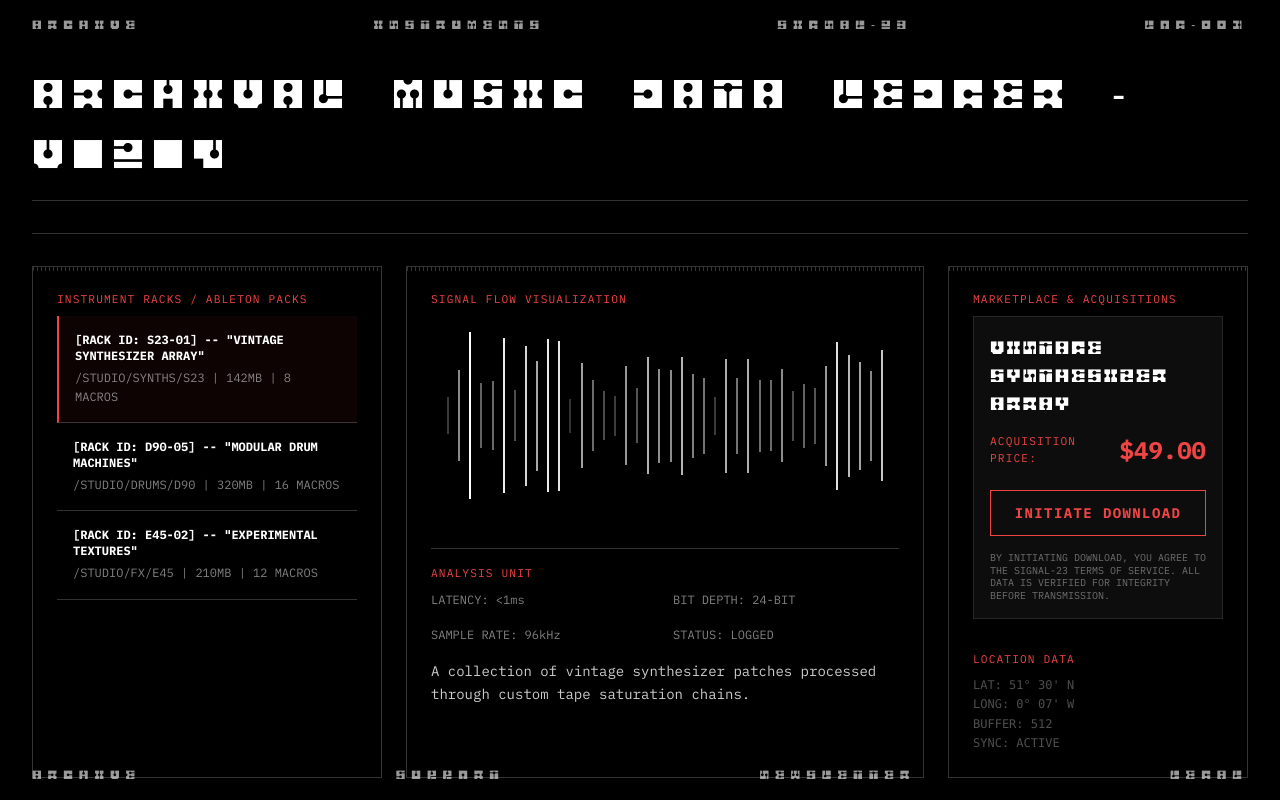
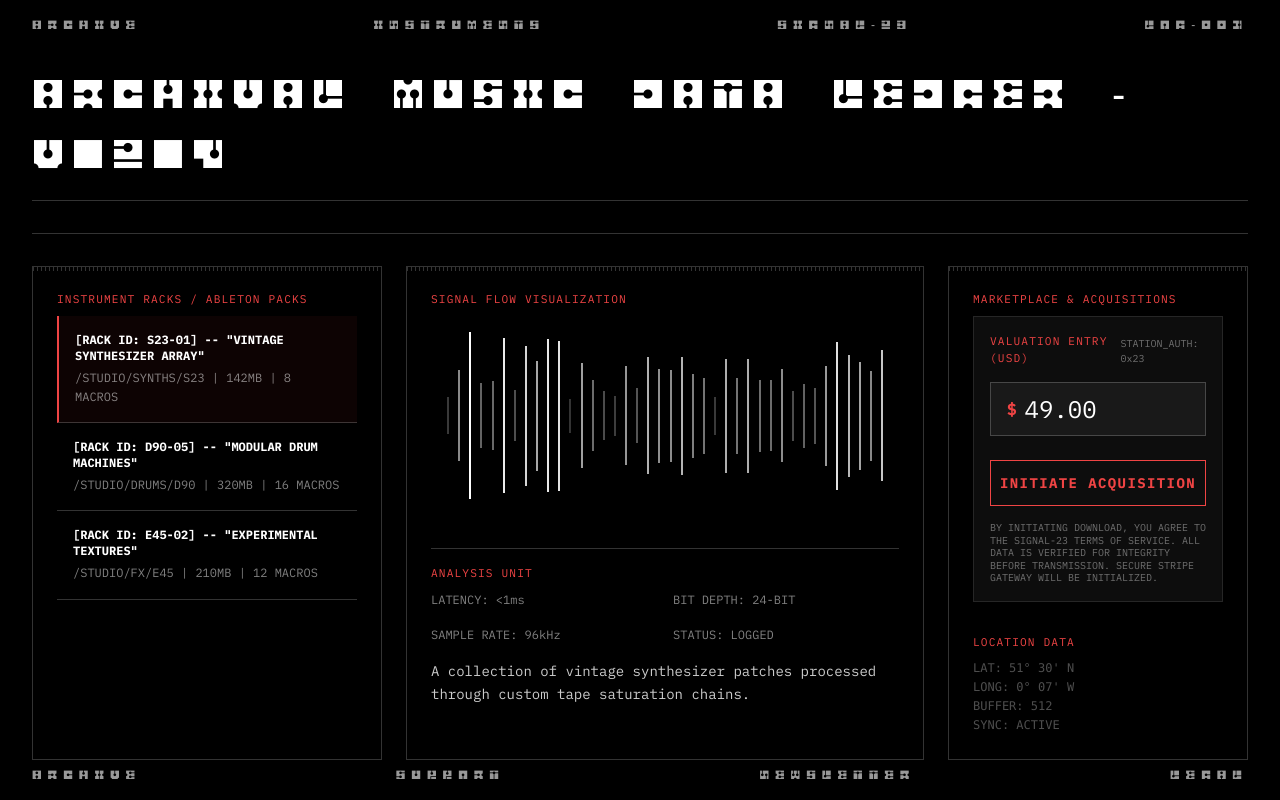
Before and after one commit to Glenn-Harless/signal-23-website, a React app: page /instruments in a window 1280 px wide. Built offline with nearby package versions, Linux system fonts and the light colour scheme.

Commit message:
mobile working

```diff
--- a/src/components/Instruments/InstrumentsPage.tsx
+++ b/src/components/Instruments/InstrumentsPage.tsx
@@ -1,5 +1,6 @@
-import React, { useState, useEffect } from 'react';
+import React, { useState, useEffect, useRef } from 'react';
 import '../../styles/instruments.css';
+import { PricePoint } from './PricePoint';
 
 interface AbletonPack {
     id: string;
@@ -80,11 +81,46 @@
 export const InstrumentsPage: React.FC = () => {
     const [selectedPack, setSelectedPack] = useState<AbletonPack>(MOCK_PACKS[0]);
     const [flicker, setFlicker] = useState(false);
+    const [checkoutState, setCheckoutState] = useState<'IDLE' | 'LOADING' | 'SUCCESS'>('IDLE');
+    const acquisitionRef = useRef<HTMLDivElement>(null);
+
+    // Ensure body is scrollable on this page
+    useEffect(() => {
+        document.body.style.overflow = 'auto';
+        document.documentElement.style.overflow = 'auto';
+        // Remove any common scroll lock classes if they exist
+        document.body.classList.remove('antigravity-scroll-lock');
+        return () => {
+            document.body.style.overflow = '';
+            document.documentElement.style.overflow = '';
+        };
+    }, []);
 
     const handlePackSelect = (pack: AbletonPack) => {
+        setCheckoutState('IDLE');
         setFlicker(true);
         setSelectedPack(pack);
         setTimeout(() => setFlicker(false), 200);
+
+        // Scroll to acquisition panel on mobile
+        if (window.innerWidth <= 1024) {
+            setTimeout(() => {
+                acquisitionRef.current?.scrollIntoView({ behavior: 'smooth' });
+            }, 100);
+        }
+    };
+
+    const handleInitiateCheckout = async (amount: number) => {
+        setCheckoutState('LOADING');
+        console.log(`Initializing checkout for ${selectedPack.title} at $${amount}`);
+
+        // Simulate network delay for Stripe session creation
+        await new Promise(resolve => setTimeout(resolve, 2000));
+
+        // In a real implementation, we would redirect here:
+        // window.location.href = checkoutUrl;
+
+        setCheckoutState('SUCCESS');
     };
 
     return (
@@ -143,23 +179,45 @@
                     </div>
 
                     {/* Panel 3: Acquisition */}
-                    <div className="ledger-panel">
+                    <div className="ledger-panel" ref={acquisitionRef}>
                         <span className="ledger-label">MARKETPLACE & ACQUISITIONS</span>
-                        <div className="bg-white/5 p-4 border border-white/10">
-                            <div className="text-lg mb-4 text-white font-neo-brutalist tracking-widest uppercase">
-                                {selectedPack.title}
+
+                        {checkoutState === 'IDLE' && (
+                            <PricePoint
+                                key={selectedPack.id}
+                                initialPrice={selectedPack.price}
+                                onInitiateCheckout={handleInitiateCheckout}
+                            />
+                        )}
+
+                        {checkoutState === 'LOADING' && (
+                            <div className="bg-white/5 p-8 border border-white/10 flex flex-col items-center justify-center animate-pulse">
+                                <div className="text-red-500 font-mono text-sm mb-4">TRANSMITTING DATA...</div>
+                                <div className="w-12 h-12 border-2 border-red-500 border-t-transparent rounded-full animate-spin" />
                             </div>
-                            <div className="flex justify-between items-end mb-6">
-                                <span className="ledger-label p-0 m-0">ACQUISITION PRICE:</span>
-                                <span className="text-2xl text-red-500 font-bold">{selectedPack.id === 'S23-01' ? '$49.00' : selectedPack.id === 'D90-05' ? '$29.00' : '$19.00'}</span>
+                        )}
+
+                        {checkoutState === 'SUCCESS' && (
+                            <div className="bg-red-500/10 p-6 border border-red-500 flex flex-col items-center text-center">
+                                <div className="text-red-500 font-neo-brutalist text-xl mb-4 tracking-widest">DATA PACKET DECODED</div>
+                                <div className="text-xs opacity-70 mb-6 font-mono">
+                                    VERIFICATION COMPLETE. DOWNLOAD LINK GENERATED FOR:<br />
+                                    {selectedPack.title}
+                                </div>
+                                <button
+                                    className="w-full py-3 bg-red-500 text-white font-bold uppercase tracking-widest text-sm hover:bg-red-600 transition-colors"
+                                    onClick={() => alert(`Simulated Download of ${selectedPack.id}`)}
+                                >
+                                    GET ARCHIVE
+                                </button>
+                                <button
+                                    className="mt-4 text-[10px] uppercase underline opacity-40 hover:opacity-100"
+                                    onClick={() => setCheckoutState('IDLE')}
+                                >
+                                    RETURN TO MARKETPLACE
+                                </button>
                             </div>
-                            <button className="w-full py-3 border border-red-500 text-red-500 hover:bg-red-500 hover:text-white transition-colors uppercase tracking-widest text-sm font-bold">
-                                INITIATE DOWNLOAD
-                            </button>
-                            <div className="mt-4 text-[10px] opacity-40 leading-tight">
-                                BY INITIATING DOWNLOAD, YOU AGREE TO THE SIGNAL-23 TERMS OF SERVICE. ALL DATA IS VERIFIED FOR INTEGRITY BEFORE TRANSMISSION.
-                            </div>
-                        </div>
+                        )}
 
                         <div className="mt-8">
                             <span className="ledger-label">LOCATION DATA</span>
--- /dev/null
+++ b/src/components/Instruments/PricePoint.tsx
@@ -0,0 +1,57 @@
+import React, { useState } from 'react';
+
+interface PricePointProps {
+    initialPrice: string;
+    onInitiateCheckout: (amount: number) => void;
+}
+
+export const PricePoint: React.FC<PricePointProps> = ({ initialPrice, onInitiateCheckout }) => {
+    const [amount, setAmount] = useState<string>(initialPrice.replace('$', ''));
+    const [isHovered, setIsHovered] = useState(false);
+
+    const handleAmountChange = (e: React.ChangeEvent<HTMLInputElement>) => {
+        const value = e.target.value.replace(/[^0-9.]/g, '');
+        setAmount(value);
+    };
+
+    const handleCheckout = () => {
+        const numericAmount = parseFloat(amount) || 0;
+        onInitiateCheckout(numericAmount);
+    };
+
+    return (
+        <div className="bg-white/5 p-4 border border-white/10">
+            <div className="flex justify-between items-end mb-4">
+                <span className="ledger-label p-0 m-0">VALUATION ENTRY (USD)</span>
+                <span className="text-[10px] opacity-40">STATION_AUTH: 0x23</span>
+            </div>
+
+            <div className="price-input-container">
+                <span className="currency-symbol">$</span>
+                <input
+                    type="text"
+                    className="value-entry"
+                    value={amount}
+                    onChange={handleAmountChange}
+                    placeholder="0.00"
+                />
+            </div>
+
+            <button
+                className="w-full py-3 border border-red-500 text-red-500 hover:bg-red-500 hover:text-white transition-colors uppercase tracking-widest text-sm font-bold relative overflow-hidden"
+                onMouseEnter={() => setIsHovered(true)}
+                onMouseLeave={() => setIsHovered(false)}
+                onClick={handleCheckout}
+            >
+                <span className="relative z-10">INITIATE ACQUISITION</span>
+                {isHovered && (
+                    <div className="absolute inset-0 bg-red-500/10 animate-pulse" />
+                )}
+            </button>
+
+            <div className="mt-4 text-[10px] opacity-40 leading-tight">
+                BY INITIATING DOWNLOAD, YOU AGREE TO THE SIGNAL-23 TERMS OF SERVICE. ALL DATA IS VERIFIED FOR INTEGRITY BEFORE TRANSMISSION. SECURE STRIPE GATEWAY WILL BE INITIALIZED.
+            </div>
+        </div>
+    );
+};
--- a/src/components/Terminal/useTerminal.ts
+++ b/src/components/Terminal/useTerminal.ts
@@ -26,7 +26,7 @@
   { name: 'SOUNDCLOUD', url: 'https://soundcloud.com/signal-23' },
   { name: 'BANDCAMP', url: 'https://signal-23.bandcamp.com/' },
   { name: 'INSTAGRAM', url: 'https://www.instagram.com/signal23music/' },
-  { name: 'HYPERFOLLOW // PIECES', url: 'https://distrokid.com/hyperfollow/signal23/pieces' },
+  { name: 'HYPERFOLLOW // PILLARS', url: 'https://distrokid.com/hyperfollow/signal23/pillars' },
 ];
 
 const MENU_ITEMS: TerminalMenuItem[] = [
@@ -272,8 +272,8 @@
         { type: 'warning', content: 'OPERATOR CREDENTIALS NOT FOUND' },
         { type: 'warning', content: 'SOME PERMISSIONS RESTRICTED' },
         { type: 'separator', content: '---------------------------' },
-        { type: 'system', content: 'AUX RELAY UNLOCKED: PIECES SIGNAL' },
-        { type: 'link', content: ' HYPERFOLLOW // PIECES' },
+        { type: 'system', content: 'AUX RELAY UNLOCKED: PILLARS SIGNAL' },
+        { type: 'link', content: ' HYPERFOLLOW // PILLARS' },
       ],
       clear: async () => {
         stopScan();
--- a/src/styles/instruments.css
+++ b/src/styles/instruments.css
@@ -34,8 +34,13 @@
   z-index: 50;
 }
 
-.rhythmic-nav.top { top: 0; }
-.rhythmic-nav.bottom { bottom: 0; }
+.rhythmic-nav.top {
+  top: 0;
+}
+
+.rhythmic-nav.bottom {
+  bottom: 0;
+}
 
 /* Grid System */
 .ledger-grid {
@@ -64,13 +69,11 @@
   left: 0;
   width: 100%;
   height: 4px;
-  background: repeating-linear-gradient(
-    90deg,
-    var(--ledger-border),
-    var(--ledger-border) 1px,
-    transparent 1px,
-    transparent 4px
-  );
+  background: repeating-linear-gradient(90deg,
+      var(--ledger-border),
+      var(--ledger-border) 1px,
+      transparent 1px,
+      transparent 4px);
 }
 
 /* Typography */
@@ -147,14 +150,101 @@
   user-select: none;
 }
 
+/* Price & Acquisition */
+.price-input-container {
+  display: flex;
+  align-items: center;
+  gap: 0.5rem;
+  background: rgba(255, 255, 255, 0.05);
+  border: 0.5px solid var(--ledger-border);
+  padding: 0.5rem 1rem;
+  margin-bottom: 1.5rem;
+}
+
+.price-input-container:focus-within {
+  border-color: var(--ledger-data-red);
+}
+
+.currency-symbol {
+  color: var(--ledger-data-red);
+  font-weight: bold;
+}
+
+.value-entry {
+  background: transparent;
+  border: none;
+  color: white;
+  font-family: 'IBM Plex Mono', monospace;
+  font-size: 1.5rem;
+  width: 100%;
+  outline: none;
+}
+
+.value-entry::placeholder {
+  opacity: 0.2;
+}
+
 /* Animations */
 @keyframes ledger-flicker {
-  0% { opacity: 0.9; }
-  5% { opacity: 0.8; }
-  10% { opacity: 1; }
-  100% { opacity: 1; }
+  0% {
+    opacity: 0.9;
+  }
+
+  5% {
+    opacity: 0.8;
+  }
+
+  10% {
+    opacity: 1;
+  }
+
+  100% {
+    opacity: 1;
+  }
 }
 
 .ledger-flicker-active {
   animation: ledger-flicker 0.2s infinite;
 }
+
+/* Mobile Responsiveness */
+@media (max-width: 1024px) {
+  .ledger-grid {
+    grid-template-columns: 1fr;
+    height: auto;
+    overflow: visible;
+  }
+
+  .ledger-panel {
+    border-bottom: 0.5px solid var(--ledger-border);
+    margin-bottom: 1rem;
+    height: auto;
+    overflow: visible;
+  }
+
+  .ledger-h1 {
+    font-size: 1.5rem;
+    letter-spacing: 0.1em;
+  }
+
+  .archival-ledger-container {
+    padding: 1rem;
+  }
+
+  .rhythmic-nav {
+    padding: 0.5rem 1rem;
+    font-size: 0.6rem;
+    background: black;
+    /* Solid background for legibility when floating over content */
+  }
+}
+
+@media (max-width: 768px) {
+  .waveform-dots {
+    height: 120px;
+  }
+
+  .ledger-h1 {
+    font-size: 1.2rem;
+  }
+}
```
